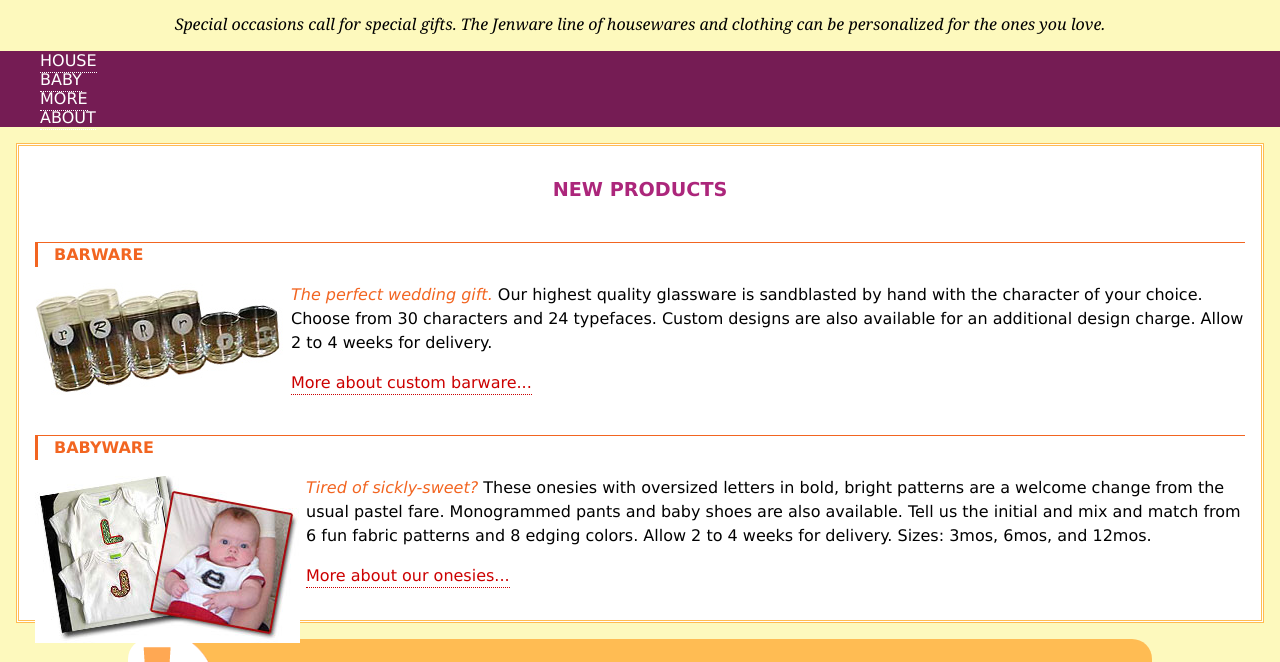
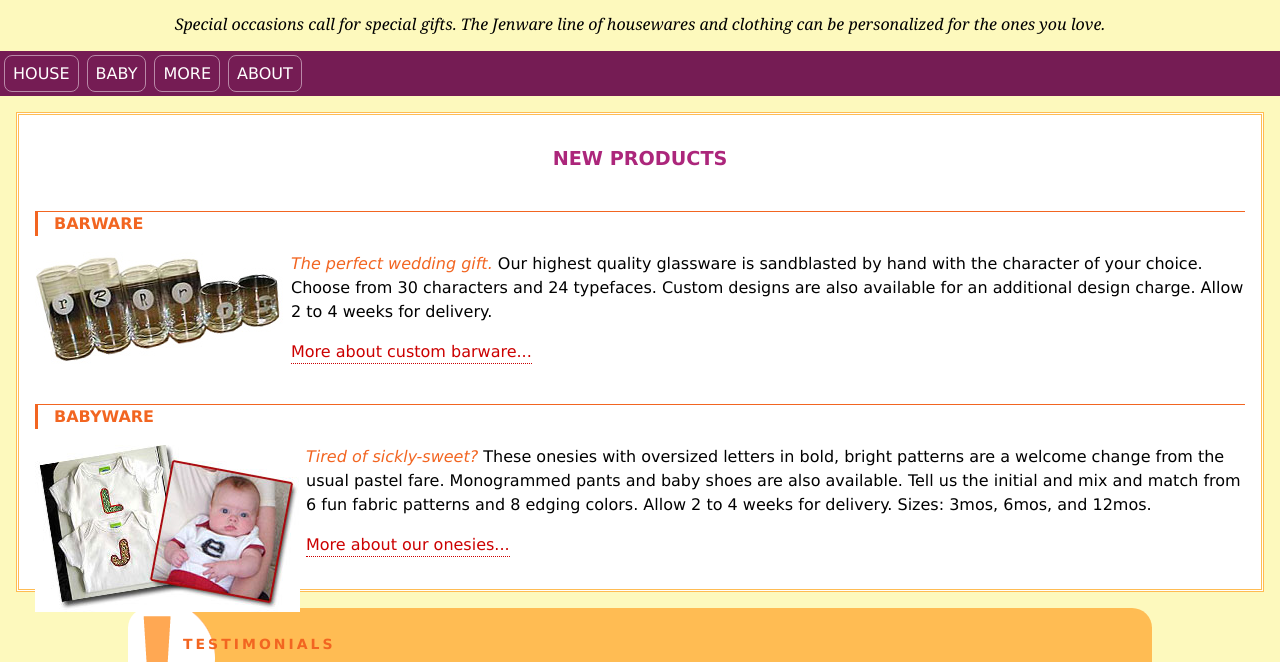
Before and after one commit to ConnorManiatty/Learning-web-design, a plain HTML site: page LWD4e_materials/LWD4e_chapter15/jenware_ch15.html in a window 1280 px wide. Shown: the part 136-798 px from the top of the page. Drawn offline with Linux system fonts and the light colour scheme.

Commit message:
completed 15-2

```diff
--- a/LWD4e_materials/LWD4e_chapter15/jenware_ch15.html
+++ b/LWD4e_materials/LWD4e_chapter15/jenware_ch15.html
@@ -69,15 +69,27 @@ a:active {
 
 
 /* styles for navigation */
+
+#nav ul {
+list-style-type: none;
+padding: 0;
+margin: 0;
+}
+
 #nav {
 	background-color: #751c54;
-}
+ overflow: hidden;
+ width: 100%;
+ }
 #nav ul {
 	list-style:none;
+ margin: 0;
+ width: 19.em;
 }
 #nav ul li {
 	font-weight: normal;
     text-transform: uppercase;
+    float: left;
 }
 #nav ul a:link {
     color: #fff;
@@ -86,21 +98,35 @@ a:active {
     color: #fff;
   }
 #nav ul a:focus {
-	color:#FC6
+	color:#FC6;
+  border-color: #fff;
 }
 #nav ul a:hover {
     color: #fc6;
+    border-color: #fff;
   }
 #nav ul a:active {
 	color:#F00;
 }
+#nav ul li a{
+  display: block;
+  padding: .5em;
+  border: 1px solid #ba89a8;
+  border-radius: .5em;
+  margin: .25em;
+}
 
 /* styles for the products section */
+
+#product .more{
+  clear: left;
+}
 
 #products img{
   float: left;
   margin: 0 6px 6px 0;
-}
+  overflow: hidden;
+  }
 
 #products {
   background-color: #FFF;
@@ -108,6 +134,7 @@ a:active {
   padding: 1em;
   border: double #FFBC53;
   margin: 1em;
+  clear: both;
   }
 
 #products h2 {
@@ -192,13 +219,13 @@ p#copyright {
   <h3>Barware</h3>
 <p><img src="images/glasses.jpg" alt="photo of glasses decorated with the letter R"></p>
 <p><em>The perfect wedding gift.</em> Our highest quality glassware is sandblasted by hand with the character of your choice. Choose from 30 characters and 24 typefaces. Custom designs are also available for an additional design charge. Allow 2 to 4 weeks for delivery. </p>
-<p><a href="#">More about custom barware...</a> </p>
+<p class="more"><a href="#">More about custom barware...</a> </p>
 
 
 <h3>Babyware</h3>
 <p><img src="images/shirts.jpg"alt="photos of shirts personalized with initial letters"></p>
 <p><em>Tired of sickly-sweet?</em> These onesies with oversized letters in bold, bright patterns are a welcome change from the usual pastel fare. Monogrammed pants and baby shoes are also available. Tell us the initial and mix and match from 6 fun fabric patterns and 8 edging colors. Allow 2 to 4 weeks for delivery. Sizes: 3mos, 6mos, and 12mos.</p>
-<p><a href="#">More about our onesies...</a> </p>
+<p class="more"><a href="#">More about our onesies...</a> </p>
 
 </div>
 
```
